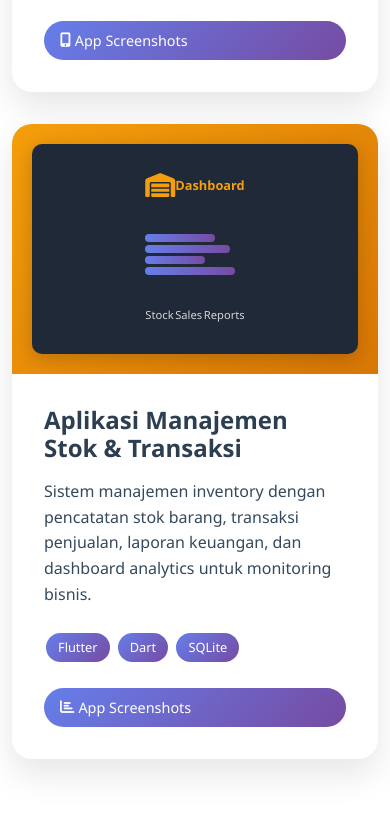
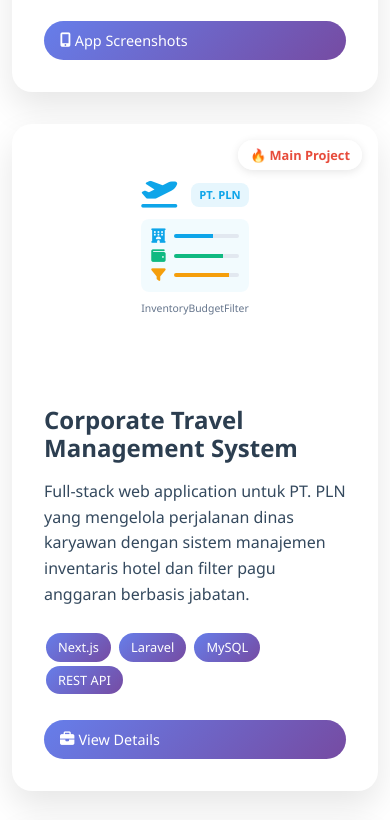
Before and after one commit to farhanhnun/farhanhnun.github.io, a plain HTML site: page index.html in a window 390 px wide. Shown: the part 5560-6380 px from the top of the page. Drawn offline with nearby package versions, Linux system fonts and the light colour scheme.

Commit message:
Add project card for Corporate Travel Management System
Added project details for Corporate Travel Management System.

```diff
--- a/index.html
+++ b/index.html
@@ -996,8 +996,59 @@
                     </div>
                 </div>
 
-                <!-- Project 4: Aplikasi Manajemen Stok -->
                 <div class="col-lg-4 col-md-6" data-aos="fade-up" data-aos-delay="400">
+                    <div class="project-card">
+                        <span class="project-status status-live">🔥 Main Project</span>
+                        <div class="project-image travel-mockup">
+                            <div class="mockup-content">
+                                <div style="display: flex; justify-content: space-between; align-items: center; margin-bottom: 10px;">
+                                    <i class="fas fa-plane-departure" style="color: #0ea5e9; font-size: 1.8rem;"></i>
+                                    <div style="background: rgba(14, 165, 233, 0.1); color: #0ea5e9; padding: 3px 8px; border-radius: 8px; font-size: 0.7rem; font-weight: 600;">PT. PLN</div>
+                                </div>
+                                <div style="background: rgba(14, 165, 233, 0.05); border-radius: 8px; padding: 10px; margin-bottom: 8px;">
+                                    <div style="display: flex; align-items: center; gap: 8px; margin-bottom: 5px;">
+                                        <i class="fas fa-hotel" style="color: #0ea5e9; font-size: 0.9rem;"></i>
+                                        <div style="flex: 1; height: 4px; background: linear-gradient(90deg, #0ea5e9 60%, #e2e8f0 60%); border-radius: 2px;"></div>
+                                    </div>
+                                    <div style="display: flex; align-items: center; gap: 8px; margin-bottom: 5px;">
+                                        <i class="fas fa-wallet" style="color: #10b981; font-size: 0.9rem;"></i>
+                                        <div style="flex: 1; height: 4px; background: linear-gradient(90deg, #10b981 75%, #e2e8f0 75%); border-radius: 2px;"></div>
+                                    </div>
+                                    <div style="display: flex; align-items: center; gap: 8px;">
+                                        <i class="fas fa-filter" style="color: #f59e0b; font-size: 0.9rem;"></i>
+                                        <div style="flex: 1; height: 4px; background: linear-gradient(90deg, #f59e0b 85%, #e2e8f0 85%); border-radius: 2px;"></div>
+                                    </div>
+                                </div>
+                                <div style="display: flex; justify-content: space-around; font-size: 0.65rem; color: #64748b; font-weight: 500;">
+                                    <span>Inventory</span>
+                                    <span>Budget</span>
+                                    <span>Filter</span>
+                                </div>
+                            </div>
+                        </div>
+                        <div class="project-content">
+                            <h4 class="project-title">Corporate Travel Management System</h4>
+                            <p class="project-description">
+                                Full-stack web application untuk PT. PLN yang mengelola perjalanan dinas karyawan dengan sistem manajemen inventaris hotel dan filter pagu anggaran berbasis jabatan.
+                            </p>
+                            <div class="project-tech">
+                                <span class="tech-tag">Next.js</span>
+                                <span class="tech-tag">Laravel</span>
+                                <span class="tech-tag">MySQL</span>
+                                <span class="tech-tag">REST API</span>
+                            </div>
+                            <div class="project-links">
+                                <a href="#" class="project-link demo" onclick="showProjectDetails('Travel Management')">
+                                    <i class="fas fa-briefcase me-1"></i>
+                                    View Details
+                                </a>
+                            </div>
+                        </div>
+                    </div>
+                </div>
+
+                <!-- Project 5: Aplikasi Manajemen Stok -->
+                <div class="col-lg-4 col-md-6" data-aos="fade-up" data-aos-delay="500">
                     <div class="project-card">
                         <div class="project-image inventory-mockup">
                             <div class="mockup-content">
@@ -1038,6 +1089,7 @@
                         </div>
                     </div>
                 </div>
+            </div>
             </div>
         </div>
     </section>
```
